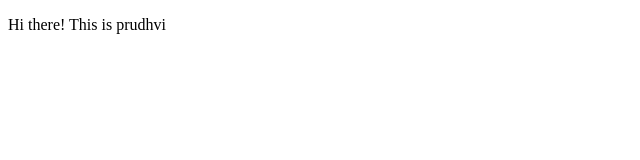
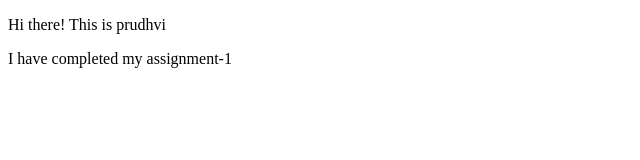
Before and after one commit to KNAGAPRUDHVI/Practice, a plain HTML site: page Assignment-1.html in a window 1280 px wide. Shown: the whole page, without its empty margins (0-640 px from the left). Drawn offline with Linux system fonts and the light colour scheme.

Commit message:
completed Assignment

```diff
--- a/Assignment-1.html
+++ b/Assignment-1.html
@@ -6,6 +6,6 @@
 </head>
 <body>
 <p>Hi there! This is prudhvi</p>
-
+<p>I have completed my assignment-1</p>
 </body>
 </html>
```
